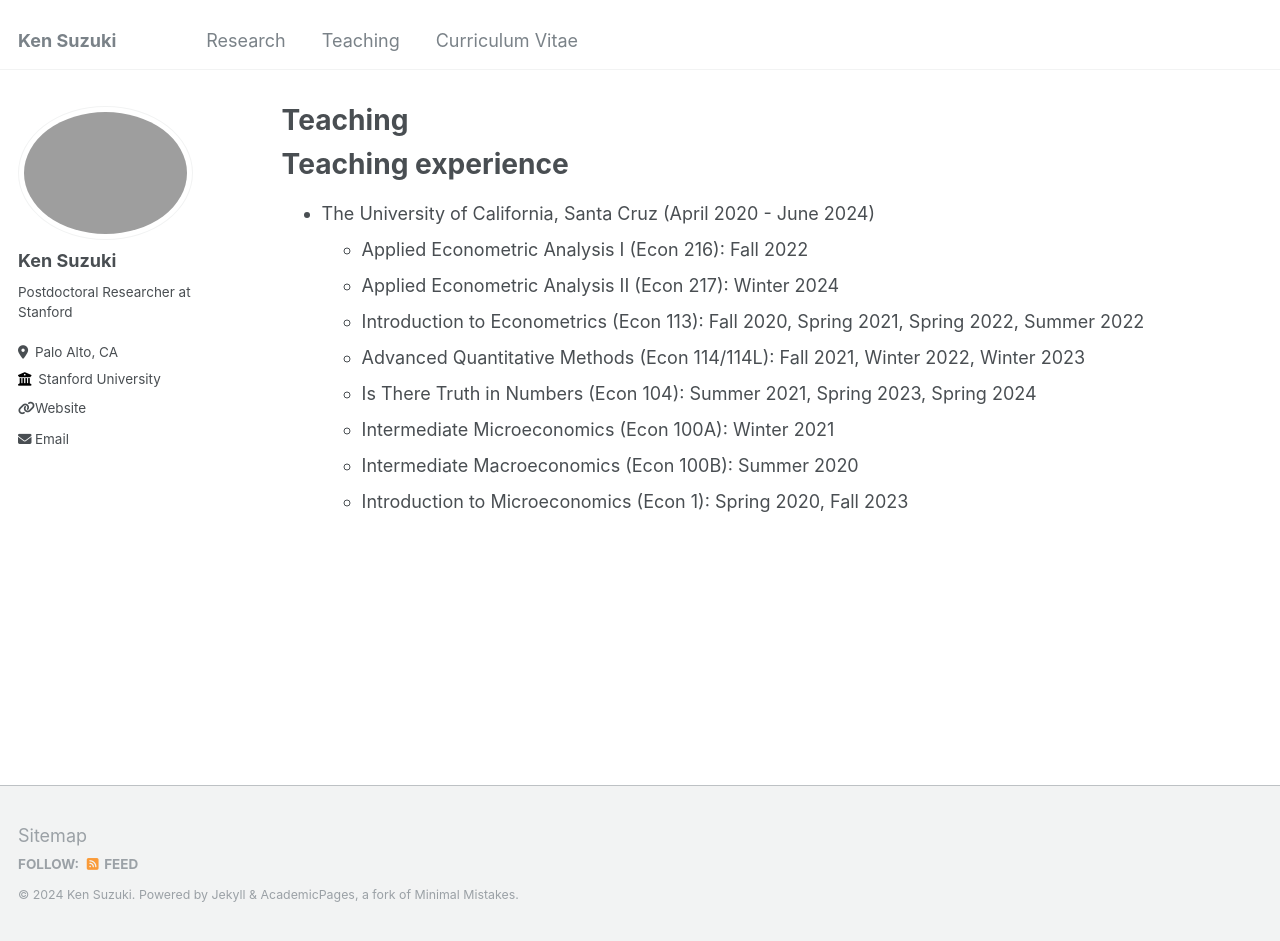
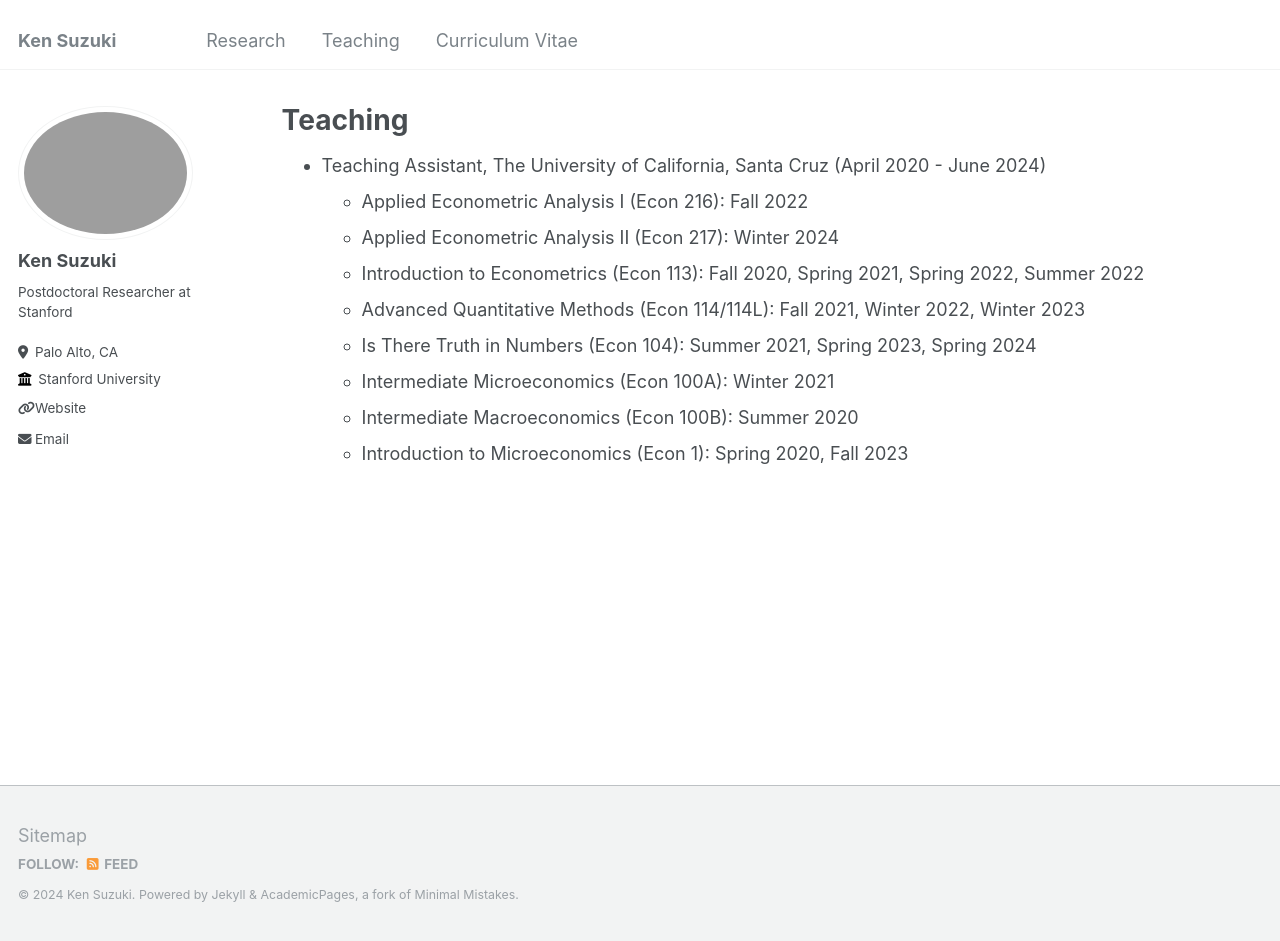
Before and after one commit to ksuzuki4/ken.suzuki.github.io, a Jekyll site: the page built from _pages/teaching.md, in a window 1280 px wide and 941 px high. Built offline with Jekyll 4.4.1, drawn with Linux system fonts in a browser that asks for light colours.

Commit message:
Update teaching.md

```diff
--- a/_pages/teaching.md
+++ b/_pages/teaching.md
@@ -8,9 +8,7 @@ author_profile: true
 
 {% include base_path %}
 
-Teaching experience
-======
-* The University of California, Santa Cruz (April 2020 - June 2024)
+* Teaching Assistant, The University of California, Santa Cruz (April 2020 - June 2024)
   * Applied Econometric Analysis I (Econ 216): Fall 2022
   * Applied Econometric Analysis II (Econ 217): Winter 2024
   * Introduction to Econometrics (Econ 113): Fall 2020, Spring 2021, Spring 2022, Summer 2022
```
